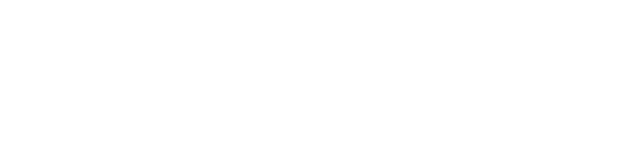
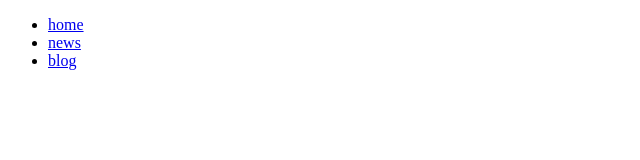
Before and after one commit to NokaK/lesson14-04, a plain HTML site: page index.html in a window 1280 px wide. Shown: the whole page, without its empty margins (0-640 px from the left). Drawn offline with Linux system fonts and the light colour scheme.

Commit message:
added header content

```diff
--- a/index.html
+++ b/index.html
@@ -6,6 +6,21 @@
 	<title>lesson 4</title>
 </head>
 <body>
+	<header>
+		<nav>
+			<ul>
+				<li>
+					<a href="#">home</a>
+				</li>
+				<li>
+					<a href="#">news</a>
+				</li>
+				<li>
+					<a href="#">blog</a>
+				</li>
+			</ul>
+		</nav>
+	</header>
 
 </body>
 </html>
```
